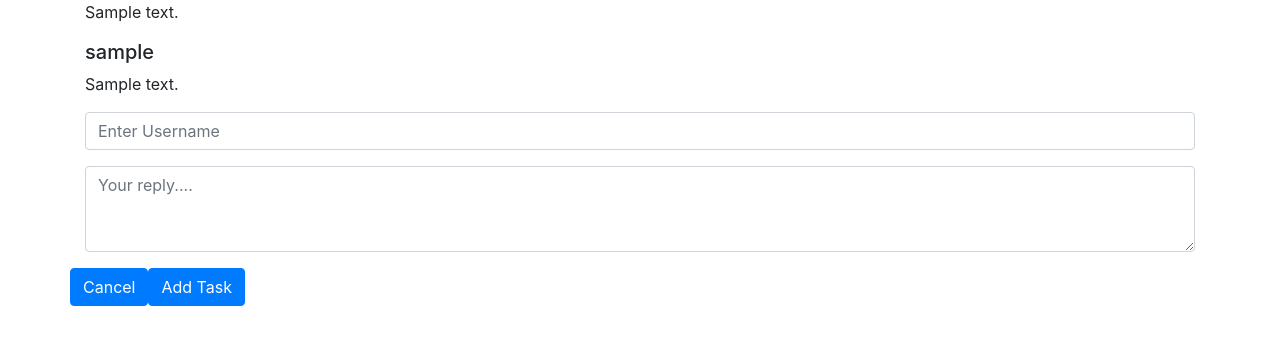
After one commit to TheoNorris/the-odd-dog-blog, a Flask app: template templates/add_comment.html in a window 1280 px wide. The commit adds this page. Shown: the top 345 px of the page. Run offline with Flask 2, Linux system fonts and the light colour scheme; the template is opened without the code that fills it: most values are stand-ins (such as "Sample title", 1, 10 or a date in 2020); some libraries are stand-ins or nearby versions.

Commit message:
Basic add comment page and route completed

```diff
--- a/app.py
+++ b/app.py
@@ -53,6 +53,11 @@ def delete_discussion(comment_id):
     mongo.db.comments.remove({'_id': ObjectId(comment_id)})
     return redirect(url_for('discussions'))
 
+@app.route('/add_comment/<comment_id>')
+def add_comment(comment_id):
+    the_comment = mongo.db.comments.find_one({"_id": ObjectId(comment_id)})
+    return render_template('add_comment.html', comment=the_comment)
+
 
 if __name__ == '__main__':
     app.run(host=os.environ.get('IP'),
--- /dev/null
+++ b/templates/add_comment.html
@@ -0,0 +1,47 @@
+{% extends 'base.html' %}{% block content %}
+
+<div><p>{{ comment.comment }}</p></div>
+
+{% for comm in comment.comments %}
+
+<div>
+<h5>{{ comm.username }}</h5>
+<p>{{ comm.comment }}</p>
+</div>
+
+{% endfor %}
+
+        <form
+          class="form-group"
+          action="{{ url_for('insert_discussion') }}"
+          method="POST"
+        >
+        <textarea name="date_time" hidden>{{ now }}</textarea
+            >
+            <div class="form-group">
+            <input
+              type="text"
+              class="form-control"
+              id="username"
+              name="username"
+              placeholder="Enter Username"
+              required
+              maxlength="10"
+            />
+          </div>
+          <div class="form-group">
+            <textarea class="form-control" id="comment" name="comment" rows="3" placeholder="Your reply...." required maxlength="254"></textarea
+            >
+          </div>
+          <div class="row">
+          <input type="button" class="btn btn-primary" value="Cancel" />
+            <button
+              class="btn btn-primary"
+              type="submit"
+            >
+              Add Task
+            </button>
+            </div>
+            </form>
+
+{% endblock %}
--- a/templates/discussions.html
+++ b/templates/discussions.html
@@ -15,7 +15,7 @@
   <div>
     <button><i class="fas fa-heart"></i></button>
     <label>{{comment.likes}}</label>
-    <a href="#">comment</a>
+    <a href="{{ url_for('add_comment', comment_id=comment._id )}}">comment</a>
     <a href="{{ url_for('edit_discussion', comment_id=comment._id )}}">Edit</a>
     <a href="{{ url_for('delete_discussion', comment_id=comment._id )}}">Remove</a>
   </div>
--- a/templates/edit_discussion.html
+++ b/templates/edit_discussion.html
@@ -57,7 +57,7 @@
               class="btn btn-primary"
               type="Edit"
             >
-              Add Task
+              Edit
             </button>
           </div>
       </form>
--- a/templates/start_discussion.html
+++ b/templates/start_discussion.html
@@ -45,6 +45,7 @@
             >
           </div>
           <div class="row">
+          <input type="button" class="btn btn-primary" onclick="window.location.href='{{ url_for('discussions') }}';" value="Cancel" />
             <button
               class="btn btn-primary"
               type="submit"
```
